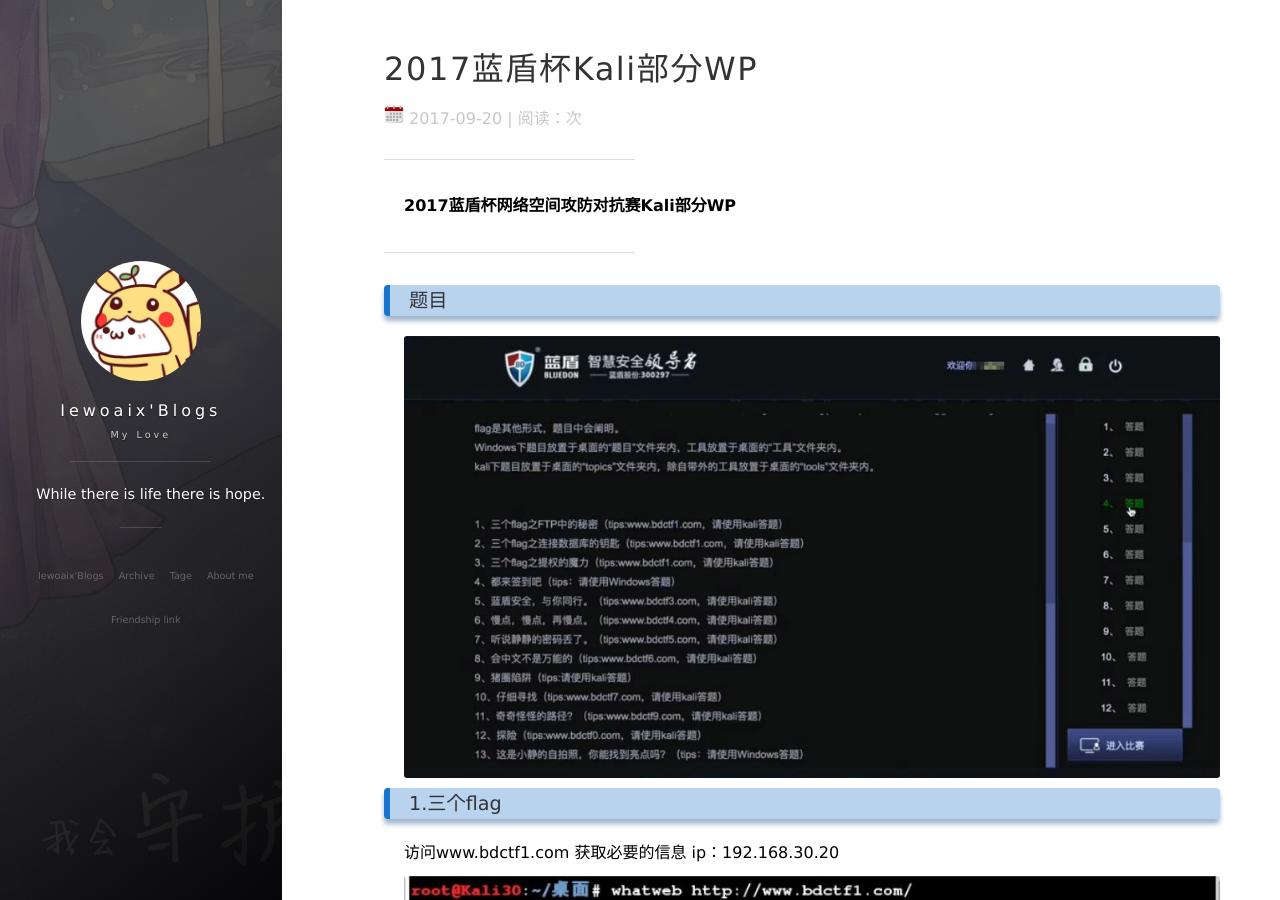
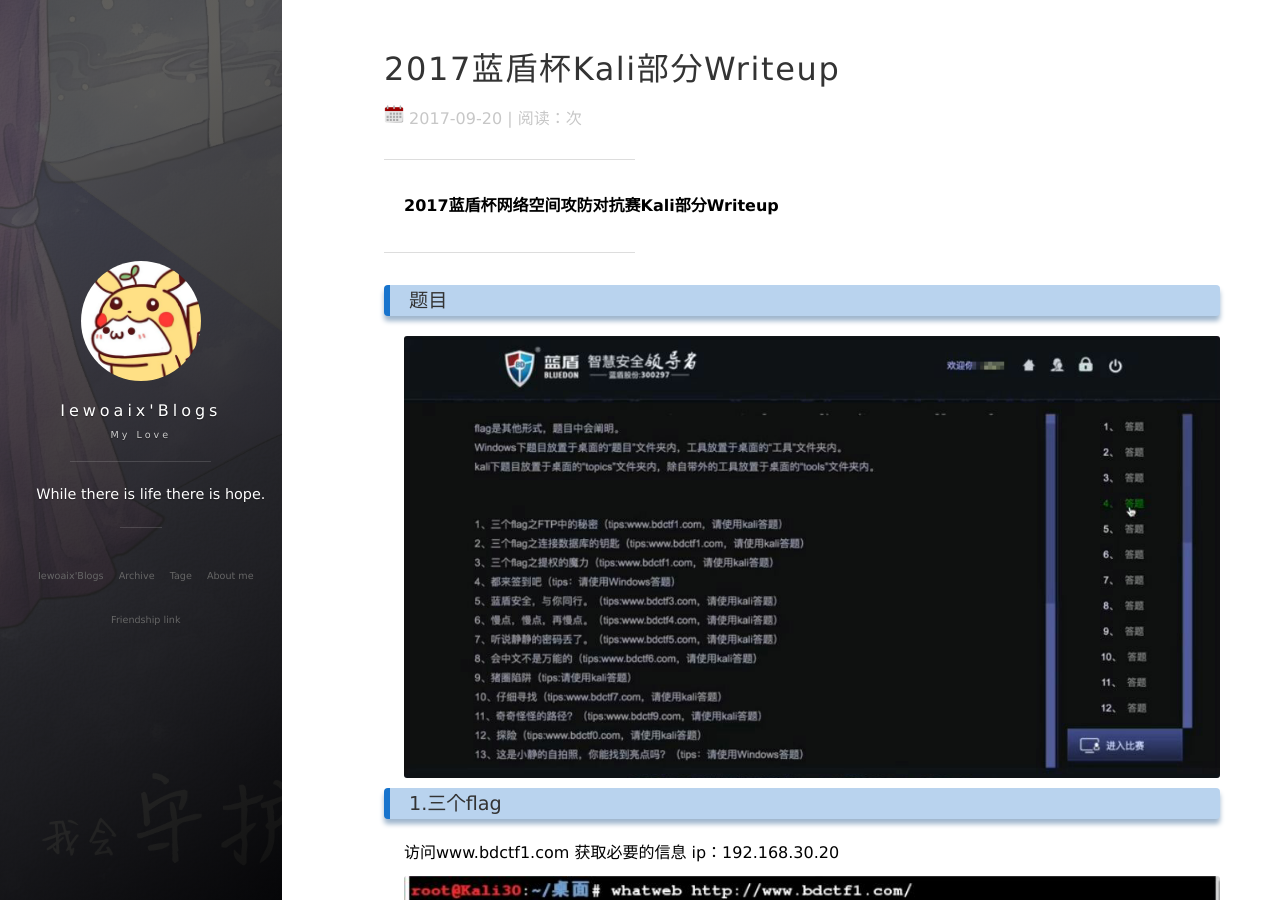
Before and after one commit to blubiu/blubiu.github.io, a Jekyll site: the page built from _posts/2017-09-20-2017蓝盾杯Kali部分WP.md, in a window 1280 px wide and 900 px high. Built offline with Jekyll 4.4.1, drawn with Linux system fonts in a browser that asks for light colours; nearby versions of some CDN libraries; comment, search, counter and statistics services are not loaded.

Commit message:
Update 2017-09-20-2017蓝盾杯Kali部分WP.md

```diff
--- a/_posts/2017-09-20-2017蓝盾杯Kali部分WP.md
+++ b/_posts/2017-09-20-2017蓝盾杯Kali部分WP.md
@@ -1,13 +1,13 @@
 ---
 layout: post
-title: "2017蓝盾杯Kali部分WP"
+title: "2017蓝盾杯Kali部分Writeup"
 date: 2017-09-20
 description: "蓝盾杯Writeup"
 tag: Writeup
 ---
 ---
 
-**2017蓝盾杯网络空间攻防对抗赛Kali部分WP**
+**2017蓝盾杯网络空间攻防对抗赛Kali部分Writeup**
 
 ---
 
```
